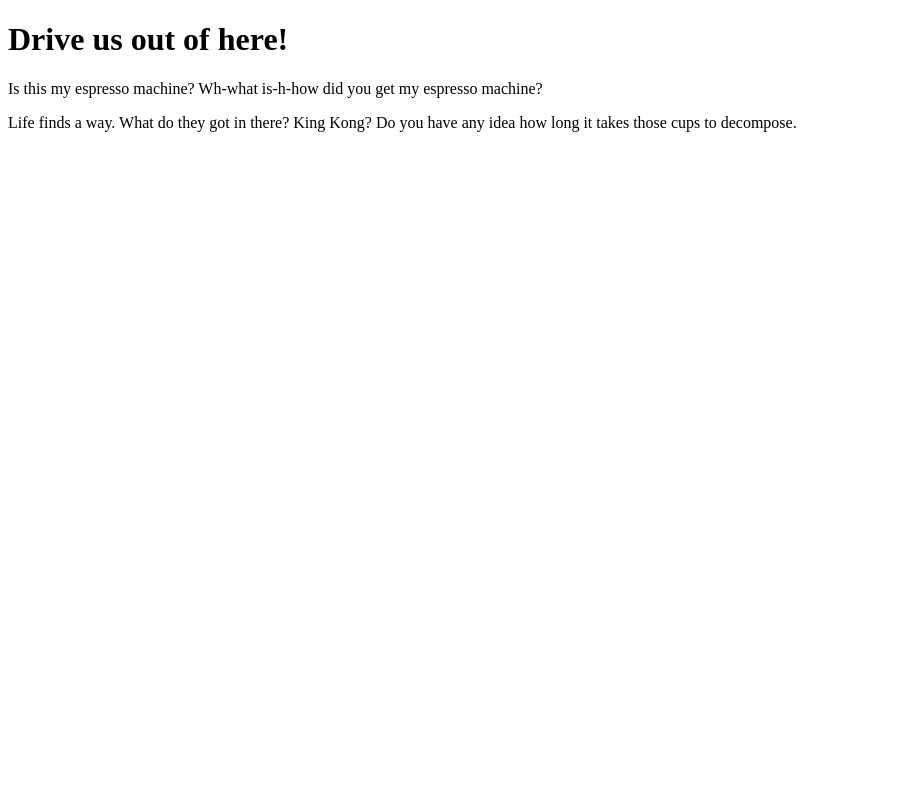
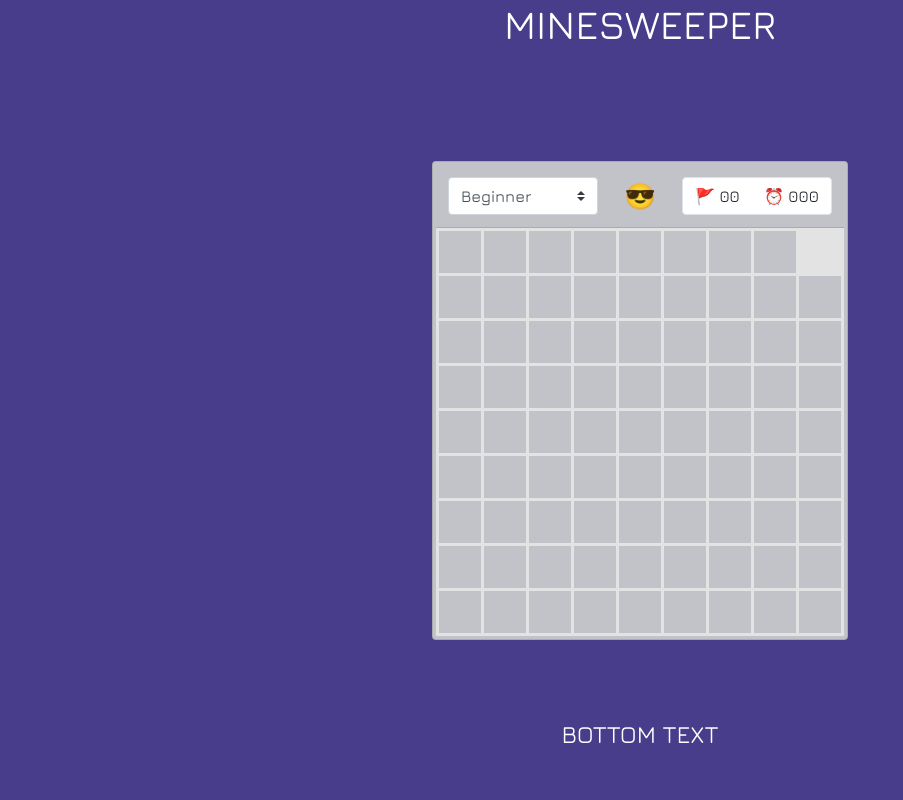
Before and after one commit to Misfi/misfi.github.io, a plain HTML site: page index.html in a window 1280 px wide. Shown: the whole page, without its empty margins (0-903 px from the left). Drawn offline with nearby package versions, Linux system fonts and the light colour scheme.

Commit message:
initial push

```diff
--- a/index.html
+++ b/index.html
@@ -1,11 +1,155 @@
 <!DOCTYPE html>
 <html>
-  <head>
-    <title>Lorem Ipsum</title>
-  </head>
-  <body>
-    <h1>Drive us out of here!</h1>
-    <p>Is this my espresso machine? Wh-what is-h-how did you get my espresso machine?
-    <p>Life finds a way. What do they got in there? King Kong? Do you have any idea how long it takes those cups to decompose.</p>
-  </body>
+<head>
+    <title>Minesweeper</title>
+    <meta charset="UTF-8">
+    <link rel="stylesheet" href="https://cdn.jsdelivr.net/npm/bootstrap@4.5.3/dist/css/bootstrap.min.css"
+          integrity="sha384-TX8t27EcRE3e/ihU7zmQxVncDAy5uIKz4rEkgIXeMed4M0jlfIDPvg6uqKI2xXr2" crossorigin="anonymous">
+    <link rel="stylesheet" href="style.css">
+</head>
+<body>
+<nav class="text-center">
+    <h1>MINESWEEPER</h1>
+</nav>
+
+<main>
+  <div class="container-fluid h-100 d-flex justify-content-center align-content-center align-items-center">
+    <div class="card">
+      <div class="card-header flex">
+          <select class="custom-select">
+              <option value="0" selected>Beginner</option>
+              <option value="1">Intermediate</option>
+              <option value="2">Expert</option>
+              <option value="3">Custom</option>
+          </select>
+          <a class="emoji" href="#">😎</a>
+          <div class="flex border rounded gameStats">
+              <div>🚩 <span>00</span></div>
+              <div>⏰ <span>000</span></div>
+          </div>
+
+      </div>
+      <div class="card-body">
+          <table>
+              <tr>
+                  <td></td>
+                  <td></td>
+                  <td></td>
+                  <td></td>
+                  <td></td>
+                  <td></td>
+                  <td></td>
+                  <td></td>
+                  <td class="uncovered"></td>
+              </tr>
+              <tr>
+                  <td></td>
+                  <td></td>
+                  <td></td>
+                  <td></td>
+                  <td></td>
+                  <td></td>
+                  <td></td>
+                  <td></td>
+                  <td></td>
+              </tr>
+              <tr>
+                  <td></td>
+                  <td></td>
+                  <td></td>
+                  <td></td>
+                  <td></td>
+                  <td></td>
+                  <td></td>
+                  <td></td>
+                  <td></td>
+              </tr>
+              <tr>
+                  <td></td>
+                  <td></td>
+                  <td></td>
+                  <td></td>
+                  <td></td>
+                  <td></td>
+                  <td></td>
+                  <td></td>
+                  <td></td>
+              </tr>
+              <tr>
+                  <td></td>
+                  <td></td>
+                  <td></td>
+                  <td></td>
+                  <td></td>
+                  <td></td>
+                  <td></td>
+                  <td></td>
+                  <td></td>
+              </tr>
+              <tr>
+                  <td></td>
+                  <td></td>
+                  <td></td>
+                  <td></td>
+                  <td></td>
+                  <td></td>
+                  <td></td>
+                  <td></td>
+                  <td></td>
+              </tr>
+              <tr>
+                  <td></td>
+                  <td></td>
+                  <td></td>
+                  <td></td>
+                  <td></td>
+                  <td></td>
+                  <td></td>
+                  <td></td>
+                  <td></td>
+              </tr>
+              <tr>
+                  <td></td>
+                  <td></td>
+                  <td></td>
+                  <td></td>
+                  <td></td>
+                  <td></td>
+                  <td></td>
+                  <td></td>
+                  <td></td>
+              </tr>
+              <tr>
+                  <td></td>
+                  <td></td>
+                  <td></td>
+                  <td></td>
+                  <td></td>
+                  <td></td>
+                  <td></td>
+                  <td></td>
+                  <td></td>
+              </tr>
+          </table>
+      </div>
+    </div>
+  </div>
+</main>
+
+<footer class="text-center">
+  <h4>BOTTOM TEXT</h4>
+</footer>
+
+<script src="script.js" type="text/javascript"></script>
+</body>
+
+<script src="https://code.jquery.com/jquery-3.5.1.slim.min.js"
+        integrity="sha384-DfXdz2htPH0lsSSs5nCTpuj/zy4C+OGpamoFVy38MVBnE+IbbVYUew+OrCXaRkfj"
+        crossorigin="anonymous"></script>
+<script src="https://cdn.jsdelivr.net/npm/popper.js@1.16.1/dist/umd/popper.min.js"
+        integrity="sha384-9/reFTGAW83EW2RDu2S0VKaIzap3H66lZH81PoYlFhbGU+6BZp6G7niu735Sk7lN"
+        crossorigin="anonymous"></script>
+<script src="https://cdn.jsdelivr.net/npm/bootstrap@4.5.3/dist/js/bootstrap.min.js"
+        integrity="sha384-w1Q4orYjBQndcko6MimVbzY0tgp4pWB4lZ7lr30WKz0vr/aWKhXdBNmNb5D92v7s"
+        crossorigin="anonymous"></script>
 </html>
--- /dev/null
+++ b/script.js
@@ -0,0 +1,6 @@
+const difficulty = {
+    BEGINNER: {mines: 10, rows: 9, columns: 9},
+    INTERMEDIATE: {mines: 40, rows: 15, columns: 15},
+    EXPERT: {mines: 99, rows: 30, columns: 16},
+    CUSTOM: {mines: 200, rows: 35, columns: 35}
+}
--- /dev/null
+++ b/style.css
@@ -0,0 +1,99 @@
+@import url('https://fonts.googleapis.com/css2?family=Jura:wght@500&display=swap');
+
+:root {
+    --background: darkslateblue;
+    --minecard: #c2c3c8;
+}
+
+* {
+    font-family: 'Jura', sans-serif;
+    padding: 0;
+    margin: 0;
+    box-sizing: border-box;
+}
+
+html,
+body {
+    height: 100%;
+    background: var(--background);
+}
+
+main {
+    height: calc(100vh - 160px);
+}
+
+h1, h4 {
+    margin-bottom: 0;
+    color: white;
+}
+
+nav {
+    height: 80px;
+}
+
+footer {
+    bottom: 0;
+    width: 100%;
+    position: sticky;
+    height: 80px;
+}
+
+.card-header {
+    padding: 12px;
+    background: var(--minecard);
+}
+
+.card {
+    padding: 3px;
+    background: var(--minecard);
+}
+
+.card-body {
+    padding: 0;
+}
+
+td.uncovered {
+    background: #e3e3e3;
+}
+
+td:hover {
+    background: #e3e3e3;
+    cursor: pointer;
+}
+
+td {
+    width: 45px;
+    height: 45px;
+    border: 3px solid #e3e3e3;
+    background: var(--minecard);
+}
+
+.flex {
+    display: flex;
+    justify-content: space-between;
+    align-content: center;
+    justify-items: center;
+}
+
+.custom-select {
+    width: 150px;
+}
+
+.gameStats {
+    width: 150px;
+    background: white;
+}
+
+.gameStats > div {
+    height: max-content;
+    margin: auto;
+}
+
+.emoji {
+    margin:auto;
+    font-size: 25px;
+}
+
+a:hover {
+    text-decoration: none;
+}
```
